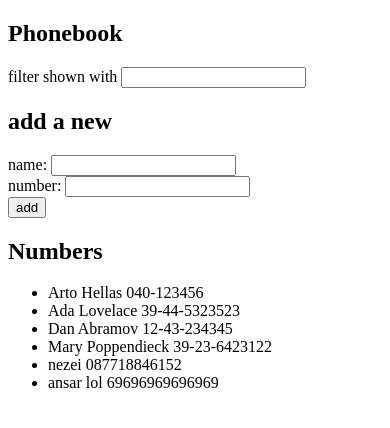
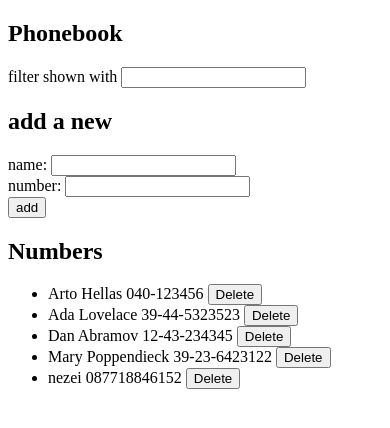
Before and after one commit to nas11ai/part2, a React (Create React App) app in the folder phonebook/: page / in a window 390 px wide. Shown: the top 428 px of the page. Built offline with nearby package versions, Linux system fonts and the light colour scheme; data requests are answered from the project's data file.

Commit message:
2.17: phonebook step 9

```diff
--- a/phonebook/db.json
+++ b/phonebook/db.json
@@ -24,11 +24,6 @@
       "name": "nezei",
       "number": "087718846152",
       "id": 5
-    },
-    {
-      "name": "ansar lol",
-      "number": "69696969696969",
-      "id": 6
     }
   ]
 }
--- a/phonebook/src/App.js
+++ b/phonebook/src/App.js
@@ -36,6 +36,18 @@ const App = () => {
         setNewName('')
         setNewNumber('')
       })
+      .catch(error => alert(error.message))
+  }
+
+  const handleDelete = (id) => {
+    if (window.confirm('Are you sure you sure to delete this contact ?')) {
+      personService
+        .remove(id)
+        .then(returnedPerson => {
+          setPersons(persons.filter(person => person.id !== id))
+        })
+        .catch(error => alert(error.message))
+    }
   }
 
   const handleNameChange = (event) => setNewName(event.target.value)
@@ -53,7 +65,7 @@ const App = () => {
       <h2>add a new</h2>
       <PersonForm newName={newName} handleNameChange={handleNameChange} newNumber={newNumber} handleNumberChange={handleNumberChange} handleSubmit={handleSubmit} />
       <h2>Numbers</h2>
-      <Persons filteredNameList={filteredNameList} />
+      <Persons filteredNameList={filteredNameList} handleDelete={handleDelete} />
     </div>
   )
 }
--- a/phonebook/src/components/Persons.js
+++ b/phonebook/src/components/Persons.js
@@ -1,9 +1,11 @@
 import React from 'react'
 
-const Persons = ({ filteredNameList }) => {
+const Persons = ({ filteredNameList, handleDelete }) => {
     return (
         <ul>
-            {filteredNameList.map(item => <li key={item.name}>{item.name} {item.number}</li>)}
+            {filteredNameList.map(
+                item => <li key={item.name}>{item.name} {item.number} <button onClick={() => handleDelete(item.id)}>Delete</button></li>
+            )}
         </ul>
     )
 }
--- a/phonebook/src/services/persons.js
+++ b/phonebook/src/services/persons.js
@@ -11,4 +11,9 @@ const create = (newObject) => {
     return request.then(response => response.data)
 }
 
-export default { getAll, create }
+const remove = (id) => {
+    const request = axios.delete(`${baseUrl}/${id}`)
+    return request.then(response => response.data)
+}
+
+export default { getAll, create, remove }
```
